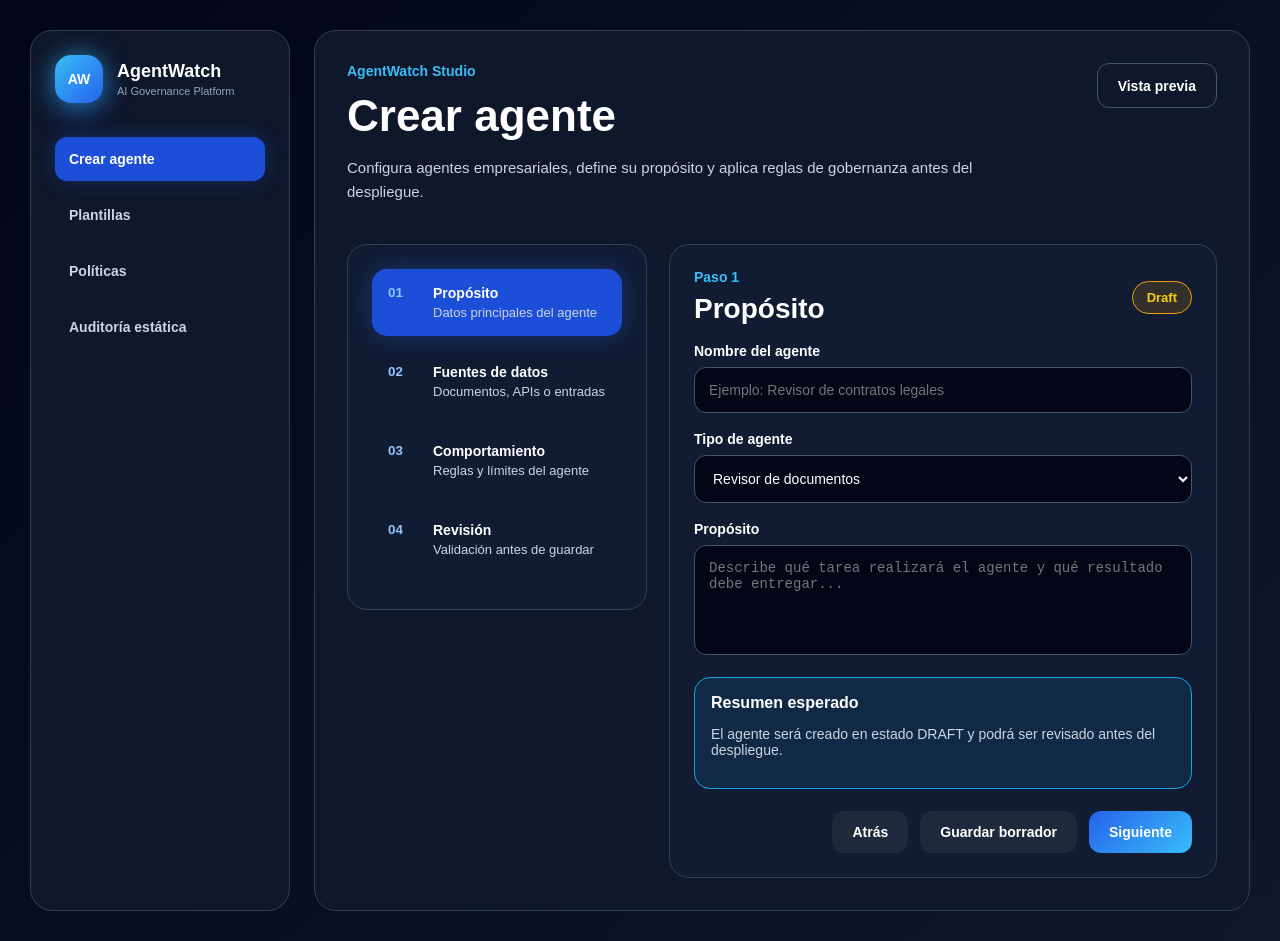
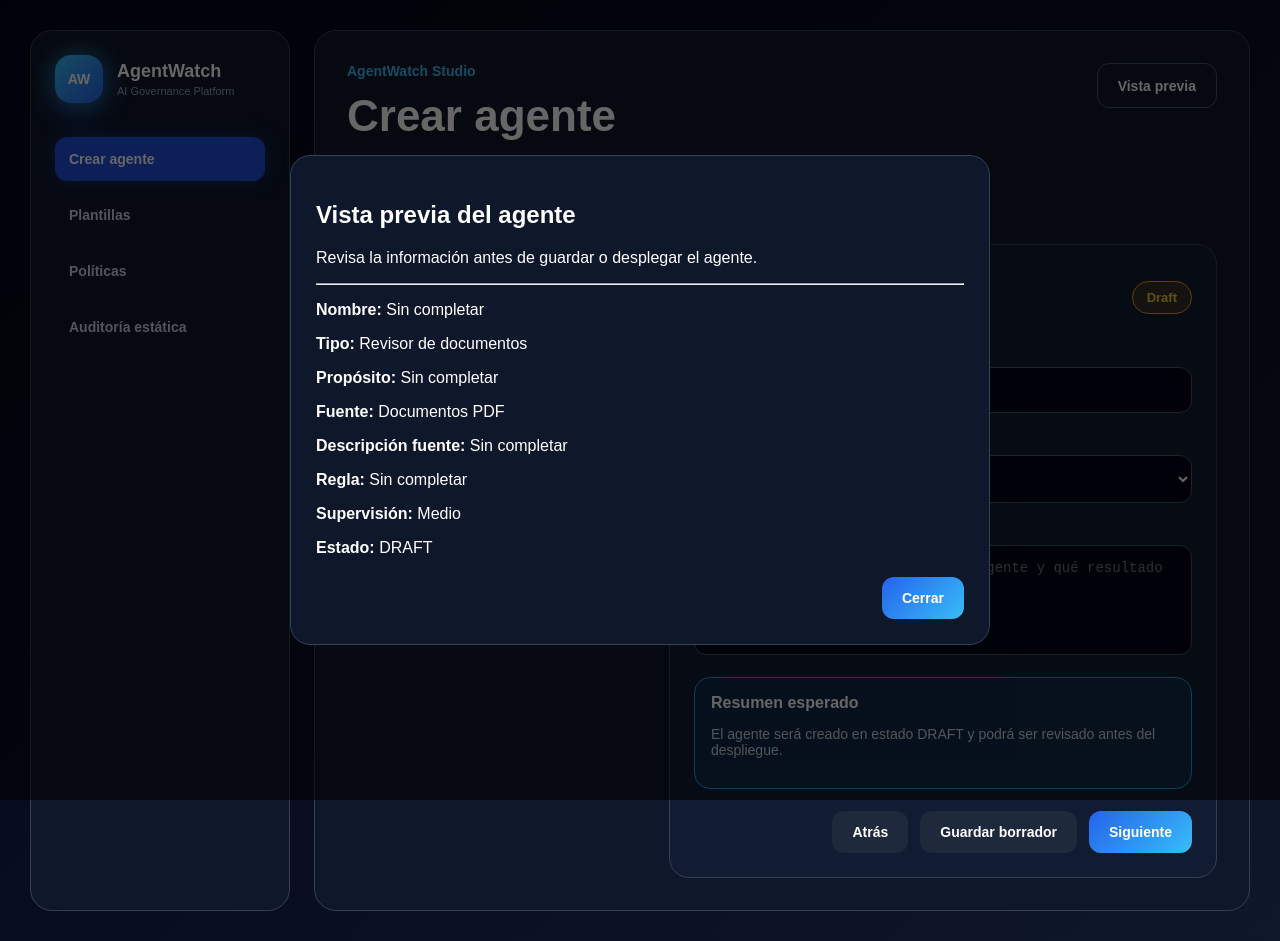
Before and after one commit to raulvelris/AgentWatch-Web, a React (Vite) app: page / in a window 1280 px wide. Both pictures are taken after a click on the button "Vista previa". Built offline with nearby package versions, Linux system fonts and the light colour scheme.

Commit message:
feat: se implementó wizard de agentes con UUID y borradores

```diff
--- a/src/App.tsx
+++ b/src/App.tsx
@@ -1,18 +1,45 @@
-import { useState } from "react";
+import { useEffect, useState } from "react";
 import BarraLateral from "./componentes/BarraLateral";
 import WizardAgente from "./componentes/WizardAgente";
 import PanelPlantillas from "./componentes/PanelPlantillas";
 import PanelPoliticas from "./componentes/PanelPoliticas";
 import PanelAuditoria from "./componentes/PanelAuditoria";
+import VistaPreviaAgente from "./componentes/VistaPreviaAgente";
+import type { Agente } from "./types/Agente";
 import "./estilos/App.css";
 
 function App() {
   const [activeMenu, setActiveMenu] = useState("Crear agente");
 
+  const [mostrarPreview, setMostrarPreview] = useState(false);
+
+  const [agentData, setAgentData] = useState<Agente>({
+    id: crypto.randomUUID(),
+    nombre: "",
+    tipo: "Revisor de documentos",
+    proposito: "",
+    fuente: "Documentos PDF",
+    descripcionFuente: "",
+    regla: "",
+    supervision: "Medio",
+    estado: "DRAFT",
+  });
+
+  useEffect(() => {
+    const draft = localStorage.getItem("agentwatch_draft_agent");
+
+    if (draft) {
+      setAgentData(JSON.parse(draft));
+    }
+  }, []);
+
   return (
     <div className="page">
       <div className="shell">
-        <BarraLateral activeMenu={activeMenu} setActiveMenu={setActiveMenu} />
+        <BarraLateral
+          activeMenu={activeMenu}
+          setActiveMenu={setActiveMenu}
+        />
 
         <main className="content">
           <div className="topbar">
@@ -29,13 +56,18 @@ function App() {
 
             <button
               className="ghost-button"
-              onClick={() => alert("Vista previa del agente en desarrollo")}
+              onClick={() => setMostrarPreview(true)}
             >
               Vista previa
             </button>
           </div>
 
-          {activeMenu === "Crear agente" && <WizardAgente />}
+          {activeMenu === "Crear agente" && (
+            <WizardAgente
+              agentData={agentData}
+              setAgentData={setAgentData}
+            />
+          )}
 
           {activeMenu === "Plantillas" && (
             <PanelPlantillas setActiveMenu={setActiveMenu} />
@@ -46,6 +78,13 @@ function App() {
           {activeMenu === "Auditoría estática" && <PanelAuditoria />}
         </main>
       </div>
+
+      {mostrarPreview && (
+        <VistaPreviaAgente
+          agente={agentData}
+          onClose={() => setMostrarPreview(false)}
+        />
+      )}
     </div>
   );
 }
--- /dev/null
+++ b/src/componentes/VistaPreviaAgente.tsx
@@ -0,0 +1,93 @@
+import type { Agente } from "../types/Agente";
+
+type Props = {
+  agente: Agente;
+  onClose: () => void;
+};
+
+function VistaPreviaAgente({ agente, onClose }: Props) {
+  return (
+    <div
+      style={{
+        position: "fixed",
+        inset: 0,
+        background: "rgba(0,0,0,0.6)",
+        display: "grid",
+        placeItems: "center",
+        zIndex: 999,
+      }}
+    >
+      <div
+        style={{
+          width: "700px",
+          maxWidth: "90%",
+          background: "#0f172a",
+          border: "1px solid #334155",
+          borderRadius: "20px",
+          padding: "25px",
+          color: "white",
+        }}
+      >
+        <h2>Vista previa del agente</h2>
+
+        <p>
+          Revisa la información antes de guardar o desplegar el agente.
+        </p>
+
+        <hr />
+
+        <p>
+          <strong>Nombre:</strong> {agente.nombre || "Sin completar"}
+        </p>
+
+        <p>
+          <strong>Tipo:</strong> {agente.tipo}
+        </p>
+
+        <p>
+          <strong>Propósito:</strong>{" "}
+          {agente.proposito || "Sin completar"}
+        </p>
+
+        <p>
+          <strong>Fuente:</strong> {agente.fuente}
+        </p>
+
+        <p>
+          <strong>Descripción fuente:</strong>{" "}
+          {agente.descripcionFuente || "Sin completar"}
+        </p>
+
+        <p>
+          <strong>Regla:</strong>{" "}
+          {agente.regla || "Sin completar"}
+        </p>
+
+        <p>
+          <strong>Supervisión:</strong> {agente.supervision}
+        </p>
+
+        <p>
+          <strong>Estado:</strong> {agente.estado}
+        </p>
+
+        <div
+          style={{
+            marginTop: "20px",
+            display: "flex",
+            justifyContent: "flex-end",
+          }}
+        >
+          <button
+            className="primary"
+            onClick={onClose}
+          >
+            Cerrar
+          </button>
+        </div>
+      </div>
+    </div>
+  );
+}
+
+export default VistaPreviaAgente;
--- a/src/componentes/WizardAgente.tsx
+++ b/src/componentes/WizardAgente.tsx
@@ -1,4 +1,10 @@
 import { useState } from "react";
+import type { Agente } from "../types/Agente";
+
+type Props = {
+  agentData: Agente;
+  setAgentData: React.Dispatch<React.SetStateAction<Agente>>;
+};
 
 const steps = [
   {
@@ -27,13 +33,69 @@ const templates = [
   "Asistente de decisiones",
 ];
 
-function WizardAgente() {
+function WizardAgente({ agentData, setAgentData }: Props) {
   const [activeStep, setActiveStep] = useState(0);
+  const [error, setError] = useState("");
+
+  const [testInput, setTestInput] = useState("");
+  const [testResponse, setTestResponse] = useState("");
+
+  const handleChange = (field: keyof Agente, value: string) => {
+    setAgentData({
+      ...agentData,
+      [field]: value,
+    });
+
+    setError("");
+  };
+
+  const validateStep = () => {
+    if (activeStep === 0) {
+      if (!agentData.nombre.trim()) {
+        setError("El nombre del agente es obligatorio.");
+        return false;
+      }
+
+      if (!agentData.proposito.trim()) {
+        setError("El propósito del agente es obligatorio.");
+        return false;
+      }
+    }
+
+    if (activeStep === 1) {
+      if (!agentData.descripcionFuente.trim()) {
+        setError("La descripción de la fuente es obligatoria.");
+        return false;
+      }
+    }
+
+    if (activeStep === 2) {
+      if (!agentData.regla.trim()) {
+        setError("La regla de comportamiento es obligatoria.");
+        return false;
+      }
+    }
+
+    return true;
+  };
+
+  const guardarBorrador = () => {
+    localStorage.setItem("agentwatch_draft_agent", JSON.stringify(agentData));
+
+    alert("Borrador guardado correctamente.");
+  };
 
   const nextStep = () => {
+    const isValid = validateStep();
+
+    if (!isValid) {
+      return;
+    }
+
     if (activeStep < steps.length - 1) {
       setActiveStep(activeStep + 1);
     } else {
+      guardarBorrador();
       alert("Agente creado en estado DRAFT");
     }
   };
@@ -42,6 +104,17 @@ function WizardAgente() {
     if (activeStep > 0) {
       setActiveStep(activeStep - 1);
     }
+  };
+
+  const probarAgente = () => {
+    if (!testInput.trim()) {
+      setTestResponse("Ingrese un input de prueba.");
+      return;
+    }
+
+    setTestResponse(
+      `Respuesta simulada del agente "${agentData.nombre}": el agente procesó el mensaje "${testInput}" siguiendo el propósito configurado: "${agentData.proposito}".`
+    );
   };
 
   return (
@@ -76,27 +149,43 @@ function WizardAgente() {
         {activeStep === 0 && (
           <>
             <label>Nombre del agente</label>
+
             <input
               type="text"
               placeholder="Ejemplo: Revisor de contratos legales"
+              value={agentData.nombre}
+              onChange={(e) => handleChange("nombre", e.target.value)}
             />
 
             <label>Tipo de agente</label>
-            <select>
+
+            <select
+              value={agentData.tipo}
+              onChange={(e) => handleChange("tipo", e.target.value)}
+            >
               {templates.map((template) => (
                 <option key={template}>{template}</option>
               ))}
             </select>
 
             <label>Propósito</label>
-            <textarea placeholder="Describe qué tarea realizará el agente y qué resultado debe entregar..." />
+
+            <textarea
+              placeholder="Describe qué tarea realizará el agente y qué resultado debe entregar..."
+              value={agentData.proposito}
+              onChange={(e) => handleChange("proposito", e.target.value)}
+            />
           </>
         )}
 
         {activeStep === 1 && (
           <>
             <label>Fuente principal</label>
-            <select>
+
+            <select
+              value={agentData.fuente}
+              onChange={(e) => handleChange("fuente", e.target.value)}
+            >
               <option>Documentos PDF</option>
               <option>Base de datos</option>
               <option>API externa</option>
@@ -104,17 +193,33 @@ function WizardAgente() {
             </select>
 
             <label>Descripción de la fuente</label>
-            <textarea placeholder="Describe de dónde obtendrá información el agente..." />
+
+            <textarea
+              placeholder="Describe de dónde obtendrá información el agente..."
+              value={agentData.descripcionFuente}
+              onChange={(e) =>
+                handleChange("descripcionFuente", e.target.value)
+              }
+            />
           </>
         )}
 
         {activeStep === 2 && (
           <>
             <label>Regla de comportamiento</label>
-            <textarea placeholder="Ejemplo: El agente no debe revelar información confidencial." />
+
+            <textarea
+              placeholder="Ejemplo: El agente no debe revelar información confidencial."
+              value={agentData.regla}
+              onChange={(e) => handleChange("regla", e.target.value)}
+            />
 
             <label>Nivel de supervisión</label>
-            <select>
+
+            <select
+              value={agentData.supervision}
+              onChange={(e) => handleChange("supervision", e.target.value)}
+            >
               <option>Bajo</option>
               <option>Medio</option>
               <option>Alto</option>
@@ -125,20 +230,95 @@ function WizardAgente() {
         {activeStep === 3 && (
           <div className="review-box">
             <h3>Revisión final</h3>
+
             <p>
-              El agente será creado en estado DRAFT. Luego podrá pasar por
-              validación, auditoría y despliegue.
+              Revisa la configuración antes de guardar el agente en estado
+              DRAFT.
             </p>
+
             <ul>
-              <li>Configuración inicial registrada</li>
-              <li>Plantilla seleccionada</li>
-              <li>Políticas listas para revisión</li>
+              <li>
+                <strong>ID del agente:</strong> {agentData.id}
+              </li>
+              <li>
+                <strong>Nombre:</strong> {agentData.nombre}
+              </li>
+              <li>
+                <strong>Tipo:</strong> {agentData.tipo}
+              </li>
+              <li>
+                <strong>Propósito:</strong> {agentData.proposito}
+              </li>
+              <li>
+                <strong>Fuente:</strong> {agentData.fuente}
+              </li>
+              <li>
+                <strong>Descripción fuente:</strong>{" "}
+                {agentData.descripcionFuente}
+              </li>
+              <li>
+                <strong>Regla:</strong> {agentData.regla}
+              </li>
+              <li>
+                <strong>Supervisión:</strong> {agentData.supervision}
+              </li>
+              <li>
+                <strong>Estado:</strong> {agentData.estado}
+              </li>
             </ul>
+
+            <hr style={{ margin: "20px 0" }} />
+
+            <h3>Prueba del agente</h3>
+
+            <textarea
+              placeholder="Ingrese un input de prueba..."
+              value={testInput}
+              onChange={(e) => setTestInput(e.target.value)}
+            />
+
+            <div style={{ marginTop: "10px" }}>
+              <button className="primary" onClick={probarAgente}>
+                Probar agente
+              </button>
+            </div>
+
+            {testResponse && (
+              <div
+                style={{
+                  marginTop: "15px",
+                  padding: "15px",
+                  borderRadius: "12px",
+                  background: "#0f172a",
+                  border: "1px solid #334155",
+                }}
+              >
+                <strong>Respuesta:</strong>
+                <p>{testResponse}</p>
+              </div>
+            )}
+          </div>
+        )}
+
+        {error && (
+          <div
+            style={{
+              marginTop: "15px",
+              padding: "12px",
+              borderRadius: "12px",
+              background: "rgba(239,68,68,0.15)",
+              border: "1px solid #ef4444",
+              color: "#fecaca",
+              fontWeight: "bold",
+            }}
+          >
+            {error}
           </div>
         )}
 
         <div className="preview-box">
           <strong>Resumen esperado</strong>
+
           <p>
             El agente será creado en estado DRAFT y podrá ser revisado antes del
             despliegue.
@@ -154,10 +334,7 @@ function WizardAgente() {
             Atrás
           </button>
 
-          <button
-            className="secondary"
-            onClick={() => alert("Borrador guardado localmente")}
-          >
+          <button className="secondary" onClick={guardarBorrador}>
             Guardar borrador
           </button>
 
--- /dev/null
+++ b/src/types/Agente.ts
@@ -0,0 +1,19 @@
+export interface Agente {
+  id: string;
+
+  nombre: string;
+
+  tipo: string;
+
+  proposito: string;
+
+  fuente: string;
+
+  descripcionFuente: string;
+
+  regla: string;
+
+  supervision: string;
+
+  estado: "DRAFT" | "ACTIVE" | "DISABLED";
+}
```
